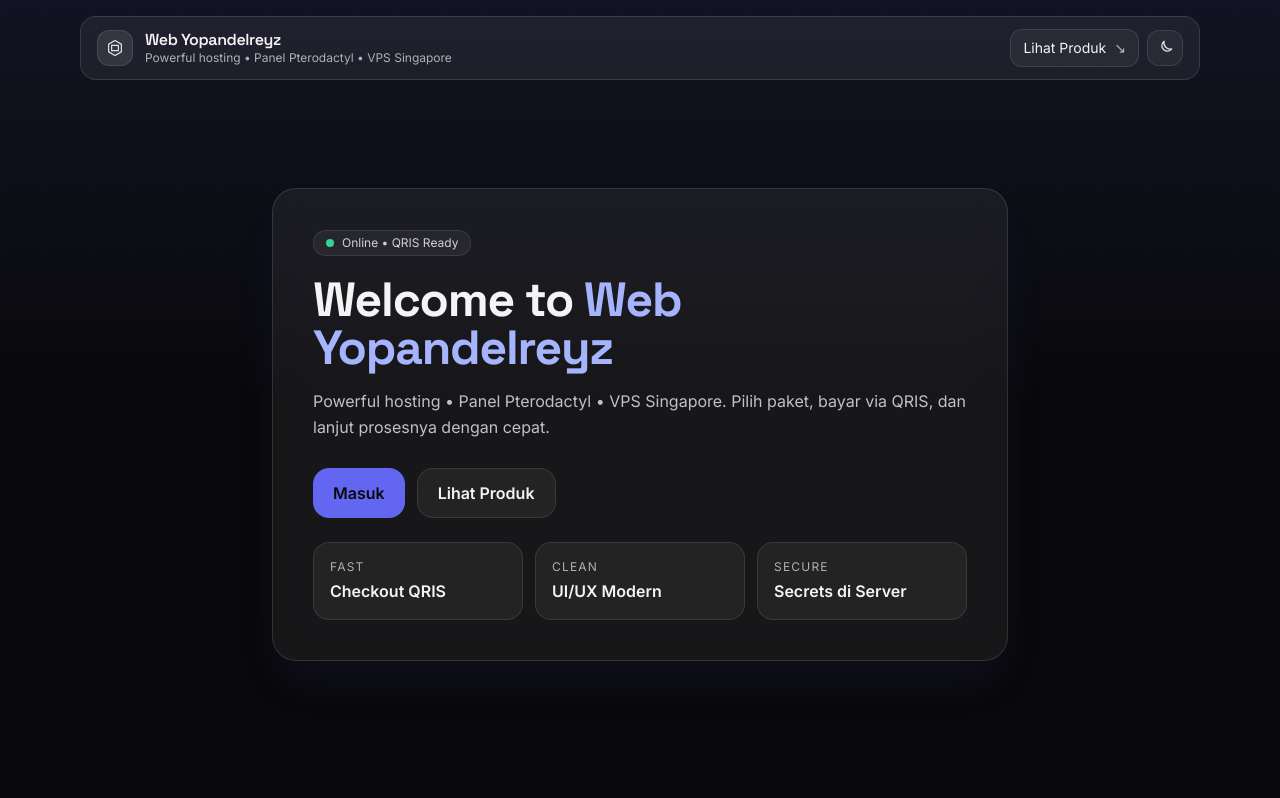
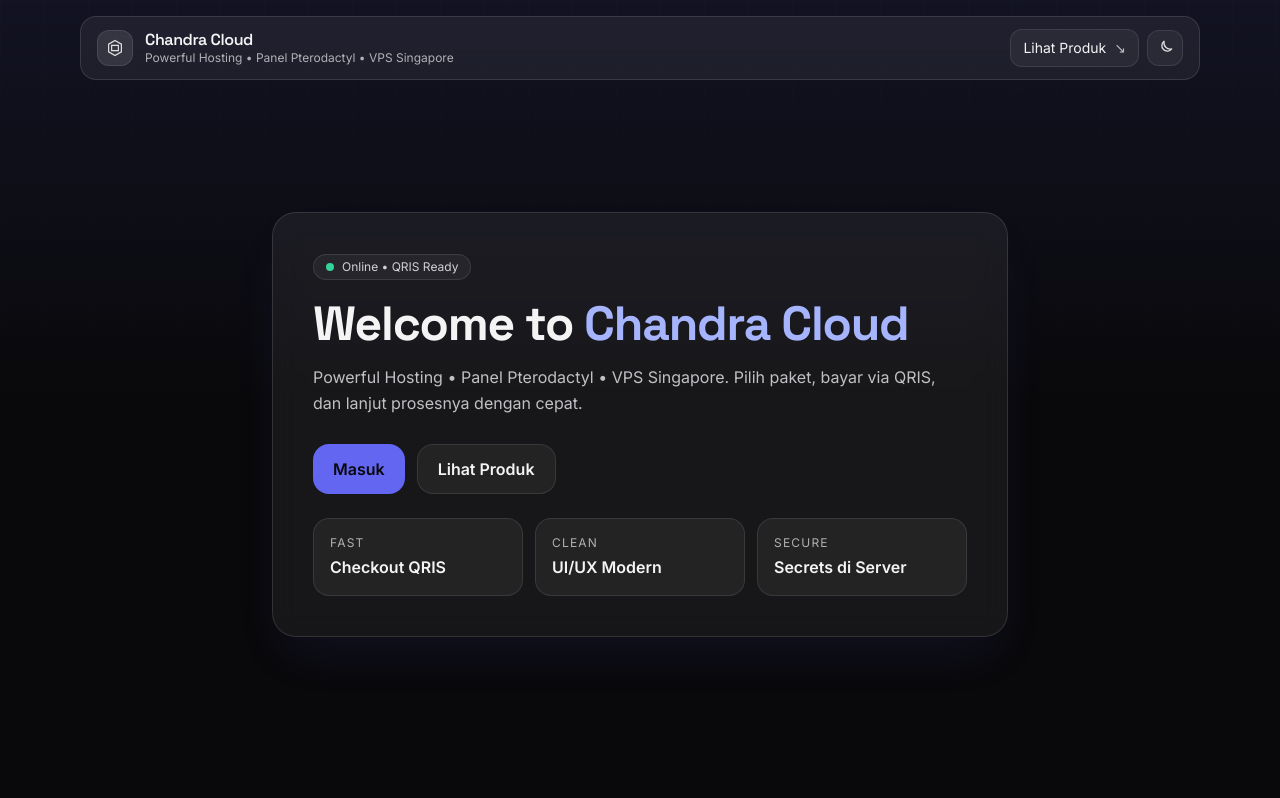
Before and after one commit to ndraafvck/Website-Auto-Order, a website: page index.html in a window 1280 px wide. Shown: the top 798 px of the page. Drawn offline with nearby package versions, Linux system fonts and the light colour scheme.

Commit message:
Add files via upload

```diff
--- a/index.html
+++ b/index.html
@@ -3,8 +3,8 @@
   <head>
     <meta charset="utf-8" />
     <meta name="viewport" content="width=device-width, initial-scale=1" />
-    <title>Web Yopandelreyz — Hosting & VPS</title>
-    <meta name="description" content="Web Yopandelreyz — Powerful hosting • Panel Pterodactyl • VPS Singapore • Pembayaran QRIS" />
+    <title>Chandra Cloud — Hosting & Cloud Panel</title>
+    <meta name="description" content="Chandra Cloud — Powerful Hosting • Panel Pterodactyl • VPS Singapore • Pembayaran QRIS" />
 
     <link rel="icon" href="./img/favicon.jpg" />
     <link rel="stylesheet" href="./tailwind.css" />
@@ -48,7 +48,7 @@
             </div>
           </div>
 
-          <input id="usernameInput" type="text" placeholder="contoh: yopandelreyz" class="mt-5 w-full rounded-2xl px-4 py-3 bg-white/70 dark:bg-zinc-950/30 border border-white/20 dark:border-white/10 focus:border-indigo-400 dark:focus:border-indigo-400 text-zinc-900 dark:text-zinc-100" />
+          <input id="usernameInput" type="text" placeholder="contoh: ndraacloud" class="mt-5 w-full rounded-2xl px-4 py-3 bg-white/70 dark:bg-zinc-950/30 border border-white/20 dark:border-white/10 focus:border-indigo-400 dark:focus:border-indigo-400 text-zinc-900 dark:text-zinc-100" />
 
           <div class="mt-4 flex items-center justify-between gap-3">
             <button id="usernameSkip" type="button" class="rounded-2xl px-4 py-3 text-sm bg-white/10 hover:bg-white/15 border border-white/10 text-zinc-100/90">
@@ -77,8 +77,8 @@
                 </svg>
               </div>
               <div>
-                <div class="font-display font-semibold tracking-tight leading-none">Web Yopandelreyz</div>
-                <div class="text-xs text-zinc-600 dark:text-zinc-300/80 leading-none mt-1">Powerful hosting • Panel Pterodactyl • VPS Singapore</div>
+                <div class="font-display font-semibold tracking-tight leading-none">Chandra Cloud</div>
+                <div class="text-xs text-zinc-600 dark:text-zinc-300/80 leading-none mt-1">Powerful Hosting • Panel Pterodactyl • VPS Singapore</div>
               </div>
             </div>
 
@@ -115,10 +115,10 @@
           </div>
 
           <h1 class="mt-5 font-display font-bold tracking-tight text-4xl sm:text-5xl">
-            Welcome to <span class="text-indigo-500 dark:text-indigo-300">Web Yopandelreyz</span>
+            Welcome to <span class="text-indigo-500 dark:text-indigo-300">Chandra Cloud</span>
           </h1>
           <p class="mt-4 text-zinc-700 dark:text-zinc-300/90 leading-relaxed">
-            Powerful hosting • Panel Pterodactyl • VPS Singapore. Pilih paket, bayar via QRIS, dan lanjut prosesnya dengan cepat.
+            Powerful Hosting • Panel Pterodactyl • VPS Singapore. Pilih paket, bayar via QRIS, dan lanjut prosesnya dengan cepat.
           </p>
 
           <div class="mt-7 flex flex-col sm:flex-row gap-3">
@@ -151,7 +151,7 @@
     <!-- Hero (thumbnail.jpg) -->
     <section id="hero" class="relative">
       <div class="w-full aspect-video overflow-hidden">
-        <img src="./img/thumbnail.jpg" alt="Web Yopandelreyz thumbnail" class="w-full h-full object-cover" />
+        <img src="./img/thumbnail.jpg" alt="Chandra Cloud thumbnail" class="w-full h-full object-cover" />
       </div>
       <div class="absolute inset-0 bg-gradient-to-r from-zinc-950/80 via-zinc-950/35 to-zinc-950/10"></div>
       <div class="absolute inset-0 flex items-center">
@@ -296,7 +296,7 @@
       <div class="mx-auto max-w-6xl px-4 py-10 text-sm text-zinc-600 dark:text-zinc-300/80">
         <div class="flex flex-col sm:flex-row items-start sm:items-center justify-between gap-3">
           <div>
-            <div class="font-display font-semibold text-zinc-900 dark:text-zinc-200">Web Yopandelreyz</div>
+            <div class="font-display font-semibold text-zinc-900 dark:text-zinc-200">Chandra Cloud</div>
             <div class="mt-1">© <span id="year"></span> • Built for MVP checkout + QRIS.</div>
           </div>
           <div class="text-xs">
--- a/package.json
+++ b/package.json
@@ -1,9 +1,9 @@
 {
-  "name": "web-yopandelreyz",
+  "name": "chandra-cloud",
   "private": true,
   "version": "1.0.0",
   "type": "module",
-  "description": "Web HirrOfficial - MVP website pembelian otomatis (QRIS) + UI Tailwind + Vercel Functions",
+  "description": "Chandra Cloud - MVP website pembelian otomatis (QRIS) + UI Tailwind + Vercel Functions",
   "engines": {
     "node": ">=18"
   },
```
Also changed, not shown: README.md.
